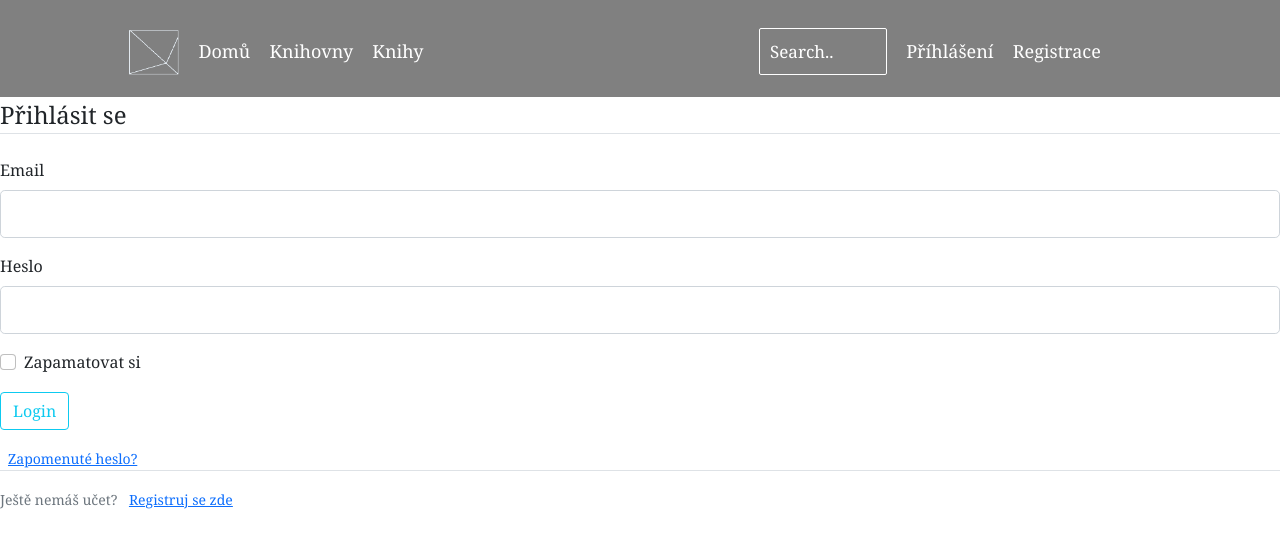
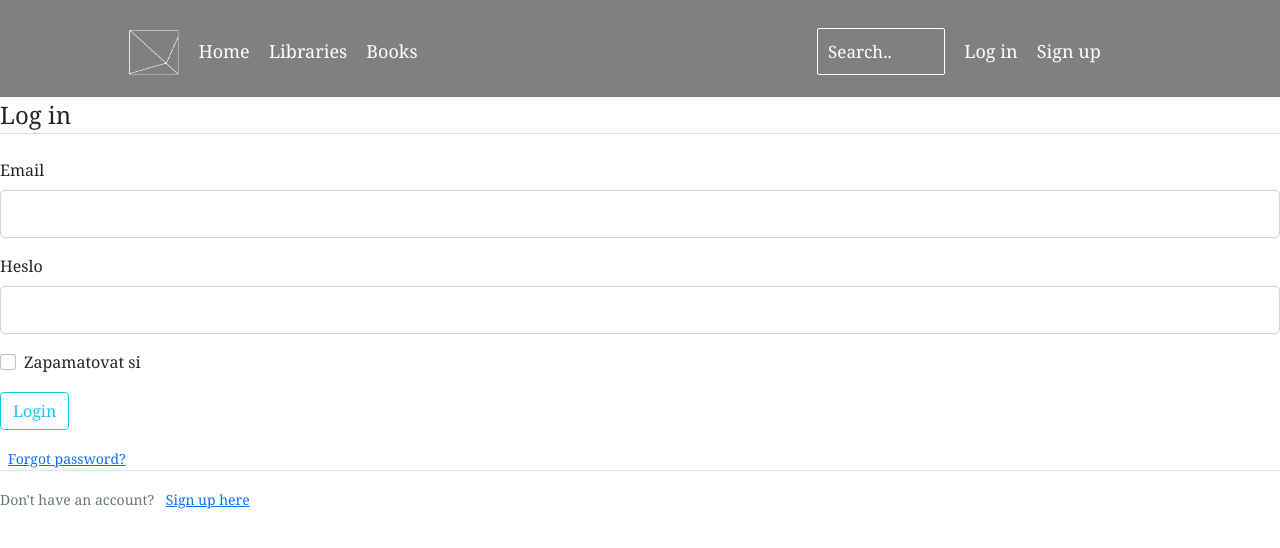
Before and after one commit to 20putalam/project_iis, a Flask app: page /login in a window 1280 px wide. Shown: the top 548 px of the page. Run offline with Flask 2, Linux system fonts and the light colour scheme; parts of the project's set-up code (start-up, migrations or seed data) failed here and were passed over; some libraries are stand-ins or nearby versions.

Commit message:
language updated

```diff
--- a/flasklib/routes.py
+++ b/flasklib/routes.py
@@ -18,12 +18,12 @@ admin.add_view(MyModelView(Book, db.session))
 def home():
     return render_template('index.html')
 
-@app.route("/knihovny")
-def knihovny():
-    return render_template('knihovny.html')
+@app.route("/libraries")
+def libraries():
+    return render_template('libraries.html')
 
-@app.route("/knihy", methods=['GET', 'POST'])
-def knihy():
+@app.route("/managebooks", methods=['GET', 'POST'])
+def managebooks():
     if current_user.is_authenticated:
         if current_user.ro_user.name == "admin":
             Books = Book.query
@@ -35,15 +35,15 @@ def knihy():
                 new_book = Book(name=form.name.data ,autor=form.autor.data ,publisher=form.publisher.data ,tag=form.tag.data ,all_books=lib_city)
                 db.session.add(new_book)
                 db.session.commit()
-                flash('Kniha byla přidána!', 'Úspěch')
+                flash('Book added successfully!', 'Success')
             return render_template('managebooks.html', title='Basic Table', Books=Books, form=form)
         else:
             return redirect(url_for('home'))
     else:
         return redirect(url_for('home'))
 
-@app.route('/knihy_delete/<int:id>')
-def knihy_delete(id):
+@app.route('/book_delete/<int:id>')
+def book_delete(id):
     if current_user.is_authenticated:
         if current_user.ro_user.name == "admin":
             book_delete = Book.query.get_or_404(id)
@@ -53,19 +53,19 @@ def knihy_delete(id):
             try:
                 db.session.delete(book_delete)
                 db.session.commit()
-                flash("Kniha byla úspěšné smazána !")
+                flash("Book deleted successfully!")
                 Books = Book.query
-                return redirect(url_for('knihy'))
+                return redirect(url_for('managebooks'))
             except:
-                flash("Při mazání nastala chyba !!")
-                return redirect(url_for('knihy'))
+                flash("Error!")
+                return redirect(url_for('managebooks'))
         else:
             return redirect(url_for('home'))
     else:
         return redirect(url_for('home'))
 
-@app.route('/knihy_update<int:id>', methods=['GET', 'POST'])
-def knihy_update(id):
+@app.route('/book_update<int:id>', methods=['GET', 'POST'])
+def book_update(id):
     if current_user.is_authenticated:
         if current_user.ro_user.name == "admin":
             form = AddBook()
@@ -80,8 +80,8 @@ def knihy_update(id):
                 book_update.all_books = lib_city
 
                 db.session.commit()
-                flash("Kniha auktualizována !!")
-                return redirect(url_for('knihy'))
+                flash("Book updated successfully!")
+                return redirect(url_for('managebooks'))
             else:
                 return render_template("update_book.html", form=form, book_update = book_update)
         else:
@@ -110,25 +110,26 @@ def user_delete(id):
             try:
                 User.query.filter_by(id=id).delete()
                 db.session.commit()
-                flash("User byl úspěšné smazán !")
+                flash("User deleted successfully!")
                 return redirect(url_for('manageusers'))
             except:
-                flash("Při mazání nastala chyba !!")
+                flash("Error!")
                 return redirect(url_for('manageusers'))
         else:
             return redirect(url_for('home'))
     else:
         return redirect(url_for('home'))
+
 @app.route('/user_update/<int:id>/<int:role>')
 def user_update(id,role):
 
     try:
         User.query.filter_by(id=id).update(dict(role_id=role))
         db.session.commit()
-        flash("User successfully updated !")
+        flash("User updated successfully!")
         return redirect(url_for('manageusers'))
     except:
-        flash("Při mazání nastala chyba !!")
+        flash("Error!")
         return redirect(url_for('manageusers'))
 
 @app.route("/addusers",methods=['GET', 'POST'])
@@ -145,7 +146,7 @@ def addusers():
                 user = User(username=form.username.data, email=form.email.data, password=hashed_password, ro_user=Role.query.filter_by(name='reader').first())
                 db.session.add(user)
                 db.session.commit()
-                flash('Učet byl vytvořen!', 'Úspěch')
+                flash('Account created successfully!', 'Success')
 
             return render_template('addusers.html', title='Admin Tools',form=form)
 
@@ -171,13 +172,13 @@ def managelibraries():
                     par2 = Library.query.filter_by(street=form1.street.data).first()
                     par3 = Library.query.filter_by(housenumber=form1.housenumber.data).first()
                     if par1 and par2 and par3:
-                        flash("Library already exists")
+                        flash("Library already exists!")
                         return redirect(url_for('managelibraries'))
 
                     library = Library(city=form1.city.data, street=form1.street.data, housenumber=form1.housenumber.data)
                     db.session.add(library)
                     db.session.commit()
-                    flash('Knihovna byla vytvořena!', 'Úspěch')
+                    flash('Library created successfully!', 'Success')
 
             if form2.validate_on_submit():
                 if form2.submit_change.data:
@@ -186,7 +187,7 @@ def managelibraries():
                     par2 = Library.query.filter_by(street=form2.street.data).first()
                     par3 = Library.query.filter_by(housenumber=form2.housenumber.data).first()
                     if par1 and par2 and par3:
-                        flash("Library already exists")
+                        flash("Library already exists!")
                         return redirect(url_for('managelibraries'))
 
                     try:
@@ -195,7 +196,7 @@ def managelibraries():
                         Library.query.filter_by(id=form2.id.data).update(dict(housenumber=form2.housenumber.data))
                         db.session.commit()
                     except:
-                        flash("Library ID to update not found")
+                        flash("Library ID to update not found!")
 
 
             return render_template('managelibraries.html', title='Admin Tools',libraries = libraries,form1=form1,form2=form2)
@@ -211,10 +212,10 @@ def library_delete(id):
     try:
         Library.query.filter_by(id=id).delete()
         db.session.commit()
-        flash("Library byla úspěšné smazána !")
+        flash("Library deleted successfully!")
         return redirect(url_for('managelibraries'))
     except:
-        flash("Při mazání nastala chyba !!")
+        flash("Error!")
         return redirect(url_for('managelibraries'))
 
 ############################################################################################################################################
@@ -232,7 +233,7 @@ def login():
             next_page = request.args.get('next')
             return redirect(next_page) if next_page else redirect(url_for('home'))
         else:
-            flash('Příhlašení neúspěsné! Zkontrolujte heslo a email', 'chyba')
+            flash('Login unsuccessfull! Check password and mail address', 'Error')
     return render_template('login.html', title='Login', form=form)
 
 @app.route("/register", methods=['GET', 'POST'])
@@ -245,7 +246,7 @@ def register():
         user = User(username=form.username.data, email=form.email.data, password=hashed_password, ro_user=Role.query.filter_by(name='reader').first())
         db.session.add(user)
         db.session.commit()
-        flash('Váš učet byl vytvořen! Nyní se můžete  přihlásit', 'Úspěch')
+        flash('Account created successfully! You can log in now', 'Success')
         return redirect(url_for('login'))
     return render_template('register.html', title='Register', form=form)
 
--- /dev/null
+++ b/flasklib/templates/books.html
@@ -0,0 +1,4 @@
+{% extends "layout.html" %}
+{% block content %}
+
+{% endblock %}
--- a/flasklib/templates/knihovny.html
+++ /dev/null
@@ -1,4 +0,0 @@
-{% extends "layout.html" %}
-{% block content %}
-
-{% endblock content %}
--- a/flasklib/templates/knihy.html
+++ /dev/null
@@ -1,4 +0,0 @@
-{% extends "layout.html" %}
-{% block content %}
-
-{% endblock %}
--- a/flasklib/templates/layout.html
+++ b/flasklib/templates/layout.html
@@ -19,9 +19,9 @@
             <div class="logo"><a href="index"><img src="/static/img/icon_3.png" alt="icon"></a></div>
             <ul class="nav_list">
                 <div class="left_links">
-                    <li><a href="index">Domů</a></li>
-                    <li><a href="knihovny">Knihovny</a></li>
-                    <li><a href="#">Knihy</a></li>
+                    <li><a href="index">Home</a></li>
+                    <li><a href="libraries">Libraries</a></li>
+                    <li><a href="books">Books</a></li>
                     {% if current_user.is_authenticated %}
                         {% if current_user.ro_user.name == "admin" %}
                             <li><a href="manageusers">Admin</a></li>
@@ -31,11 +31,11 @@
                 <div class="right_links">
                     <input type="text" placeholder="Search..">
                     {% if current_user.is_authenticated %}
-                        <li id="login1"><a href="#">Účet</a></li>
-                        <li id="login2"><a href="{{ url_for('logout') }}">Odhlášení</a></li>
+                        <li id="login1"><a href="#">Account</a></li>
+                        <li id="login2"><a href="{{ url_for('logout') }}">Log out</a></li>
                     {% else %}
-                        <li id="login1"><a href="login">Příhlášení</a></li>
-                        <li id="login2"><a href="register">Registrace</a></li>
+                        <li id="login1"><a href="login">Log in</a></li>
+                        <li id="login2"><a href="register">Sign up</a></li>
                     {% endif %}
                 </div>
             </ul>
--- /dev/null
+++ b/flasklib/templates/libraries.html
@@ -0,0 +1,4 @@
+{% extends "layout.html" %}
+{% block content %}
+
+{% endblock content %}
--- a/flasklib/templates/login.html
+++ b/flasklib/templates/login.html
@@ -5,7 +5,7 @@
         <form method="POST" action="">
             {{ form.hidden_tag() }}
             <fieldset class="form-group">
-                <legend class="border-bottom mb-4">Přihlásit se</legend>
+                <legend class="border-bottom mb-4">Log in</legend>
                 <div class="form-group">
                     {{ form.email.label(class="form-control-label") }}
                     {% if form.email.errors %}
@@ -41,13 +41,13 @@
                 {{ form.submit(class="btn btn-outline-info") }}
             </div>
             <small class="text-muted ml-2">
-                <a href="#">Zapomenuté heslo?</a>
+                <a href="#">Forgot password?</a>
             </small>
         </form>
     </div>
     <div class="border-top pt-3">
         <small class="text-muted">
-            Ještě nemáš učet? <a class="ml-2" href="register">Registruj se zde</a>
+            Don't have an account? <a class="ml-2" href="register">Sign up here</a>
         </small>
     </div>
 
--- a/flasklib/templates/update_book.html
+++ b/flasklib/templates/update_book.html
@@ -5,7 +5,7 @@
     <form method="POST" action="">
         {{ form.hidden_tag() }}
         <fieldset class="form-group">
-            <legend class="border-bottom mb-4">Aktualizovat knihu</legend>
+            <legend class="border-bottom mb-4">Update book</legend>
             <div class="form-group">
                 {{ form.name.label(class="form-control-label") }}
                 {% if form.name.errors %}
```
Also changed, not shown: flasklib/templates/addusers.html (+5 -5 lines), flasklib/templates/index.html (+7 -7 lines), flasklib/templates/managebooks.html (+13 -13 lines), flasklib/templates/managelibraries.html (+5 -5 lines), flasklib/templates/manageusers.html (+5 -5 lines).
